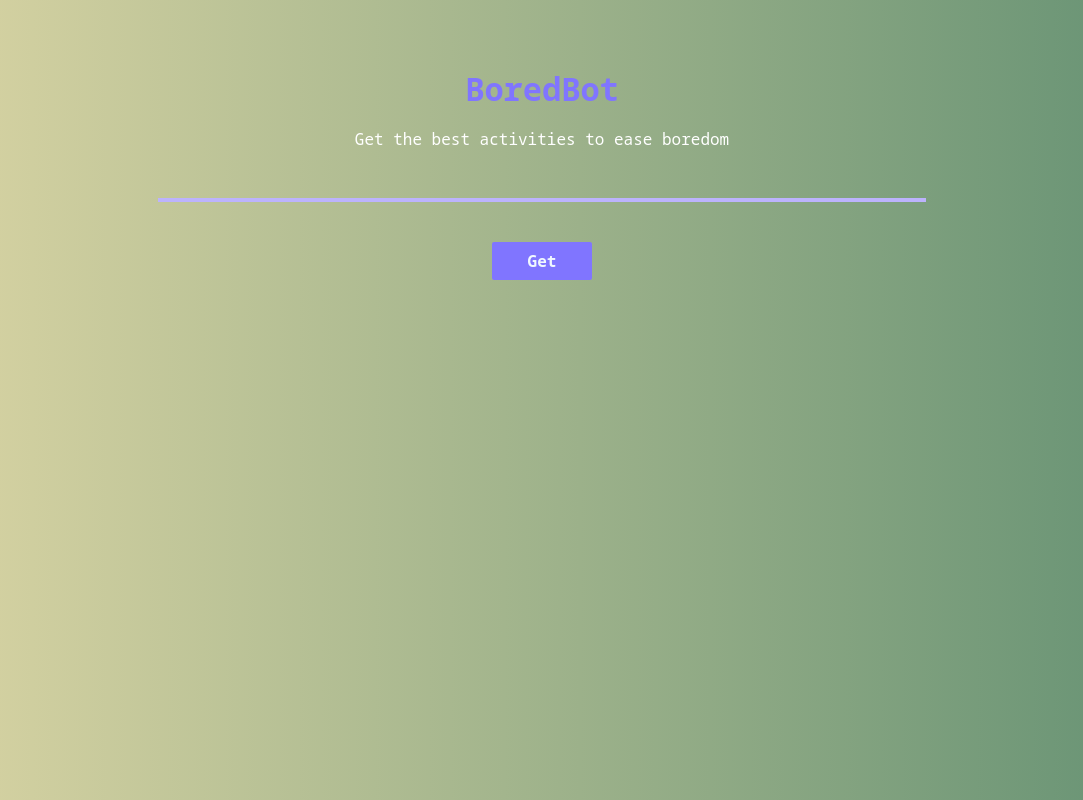
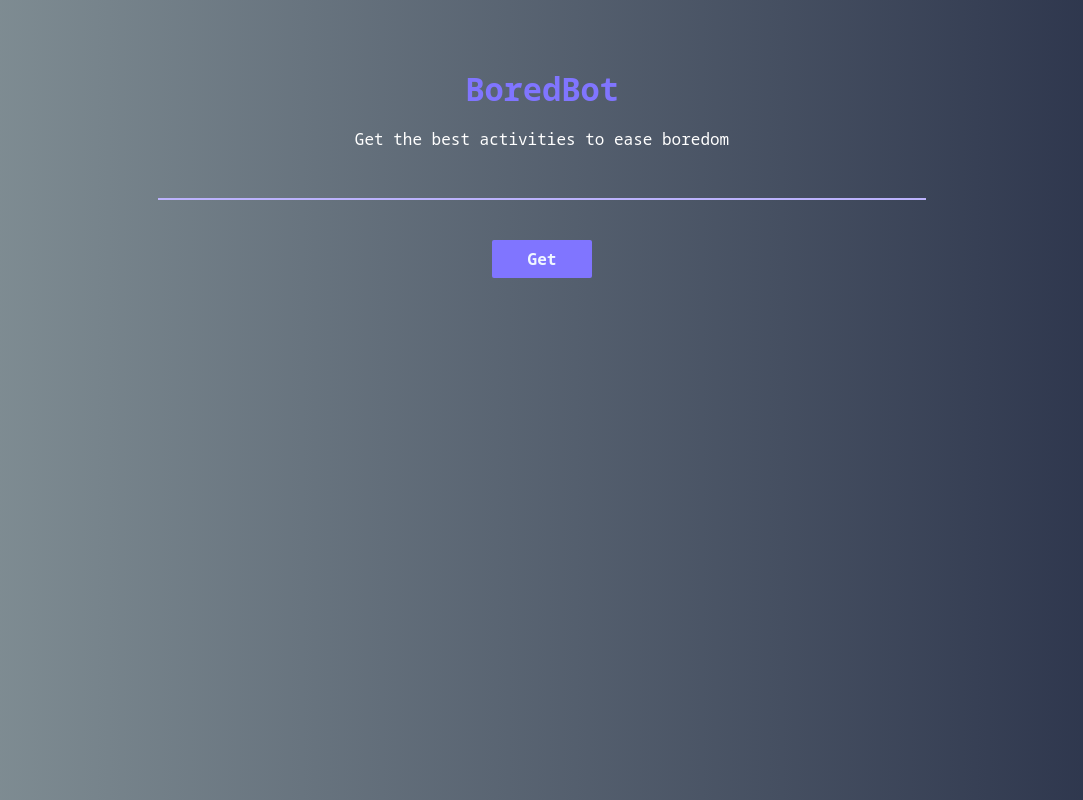
Before and after one commit to cassie202/Boredbot, a plain HTML site: page index.html in a window 1280 px wide. Shown: the whole page, without its empty margins (98-1181 px from the left). Drawn offline with nearby package versions, Linux system fonts and the light colour scheme; no server answers.

Commit message:
update css

```diff
--- a/index.css
+++ b/index.css
@@ -3,9 +3,10 @@ body {
   padding: 0;
   box-sizing: border-box;
   font-family: "Noto Sans Mono", monospace;
-  background: #649173;  /* fallback for old browsers */
-background: -webkit-linear-gradient(to right, #DBD5A4, #649173);  /* Chrome 10-25, Safari 5.1-6 */
-background: linear-gradient(to right, #DBD5A4, #649173); /* W3C, IE 10+/ Edge, Firefox 16+, Chrome 26+, Opera 12+, Safari 7+ */
+  background: #283048;  /* fallback for old browsers */
+  background: -webkit-linear-gradient(to right, #859398, #283048);  /* Chrome 10-25, Safari 5.1-6 */
+  background: linear-gradient(to right, #859398, #283048); /* W3C, IE 10+/ Edge, Firefox 16+, Chrome 26+, Opera 12+, Safari 7+ */
+
 
 }
 
@@ -32,7 +33,7 @@ p {
 
 #activity-name {
   margin-top: 50px;
-  border-bottom: 4px solid #bcb3fd;
+  border-bottom: 2px solid #bcb3fd;
   color: white;
 }
 
```
